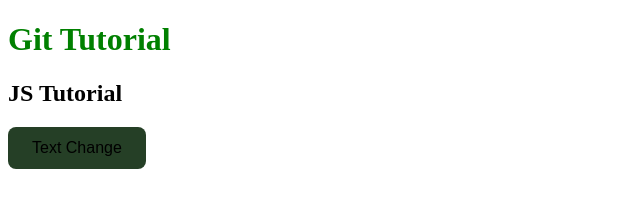
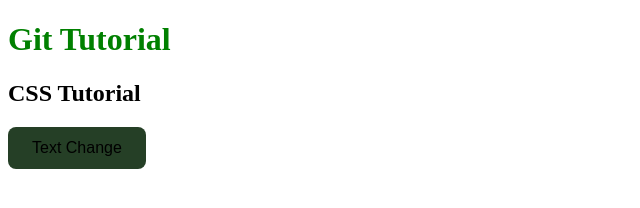
Before and after one commit to SofiqurRahman/gitTest, a plain HTML site: page index.html in a window 1280 px wide. Shown: the full height of the page, 0-640 px from the left. Drawn offline with Linux system fonts and the light colour scheme.

Commit message:
Update index.html

```diff
--- a/index.html
+++ b/index.html
@@ -8,7 +8,7 @@
 </head>
 <body>
   <h1 id="heading">Git Tutorial</h1>
-  <h2>JS Tutorial</h2>
+  <h2>CSS Tutorial</h2>
   <button id="headingBtn">Text Change</button>
 
   <script src="./app.js"></script>
```
